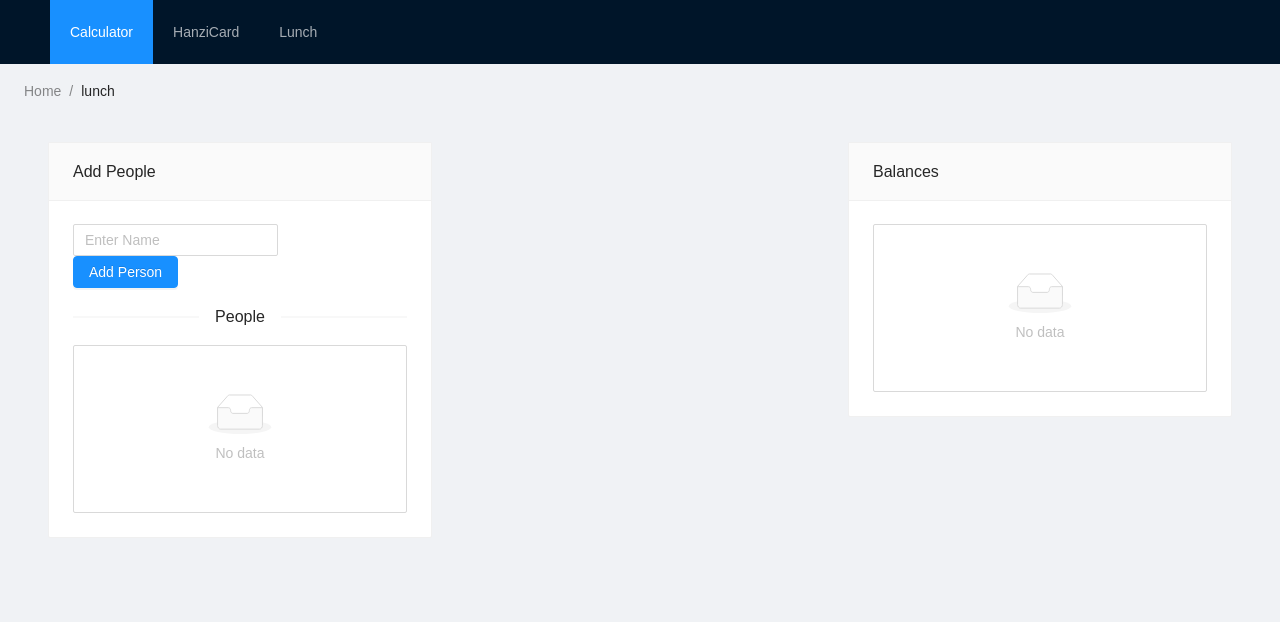
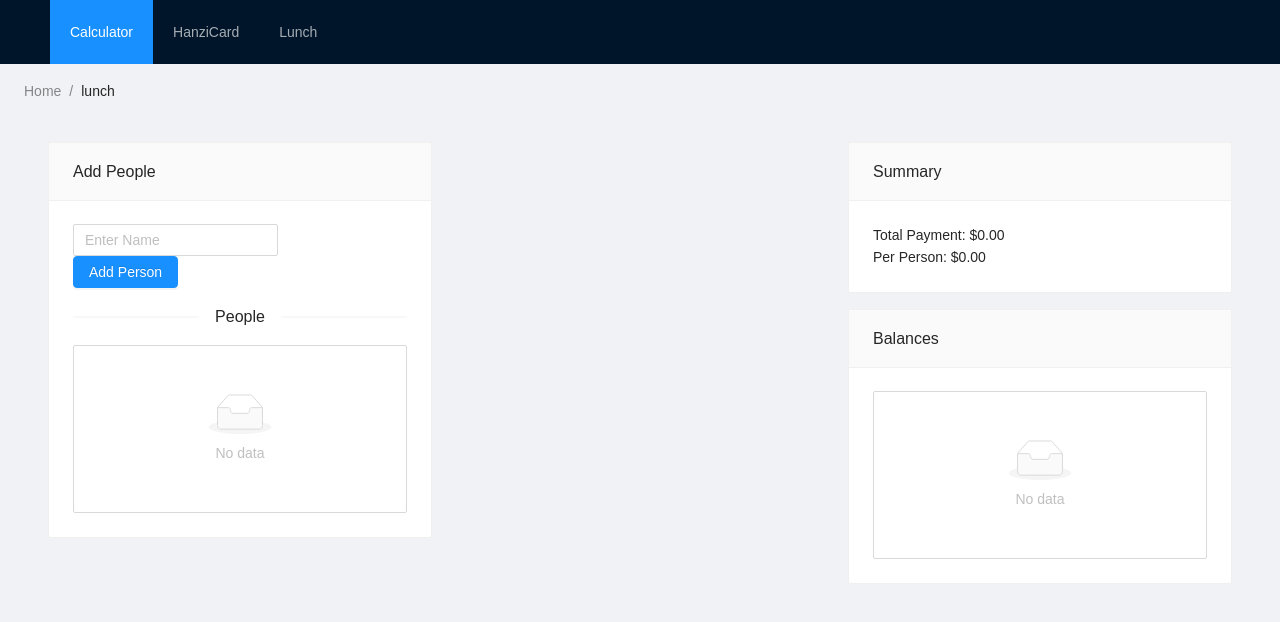
Before and after one commit to hoanghieptranj5/my-app, a React (Create React App) app: page /lunch in a window 1280 px wide. Shown: the top 622 px of the page. Built offline with nearby package versions, Linux system fonts and the light colour scheme.

Commit message:
add summary card

```diff
--- a/src/Component/LunchSplitter/LunchSplitter.js
+++ b/src/Component/LunchSplitter/LunchSplitter.js
@@ -103,6 +103,9 @@ const LunchSplitter = () => {
     setBalances(newBalances);
   };
 
+  const totalPayment = items.reduce((sum, item) => sum + item.price, 0);
+  const perPerson = names.length ? totalPayment / names.length : 0;
+
   return (
     <Row gutter={[16, 16]} justify="center">
       <Col xs={24} sm={24} md={12} lg={8}>
@@ -206,6 +209,12 @@ const LunchSplitter = () => {
       </Col>
 
       <Col xs={24} sm={24} md={12} lg={8}>
+        <Card title="Summary">
+          <Text>Total Payment: ${totalPayment.toFixed(2)}</Text>
+          <br />
+          <Text>Per Person: ${perPerson.toFixed(2)}</Text>
+        </Card>
+
         <Card title="Balances">
           <List
             bordered
```
